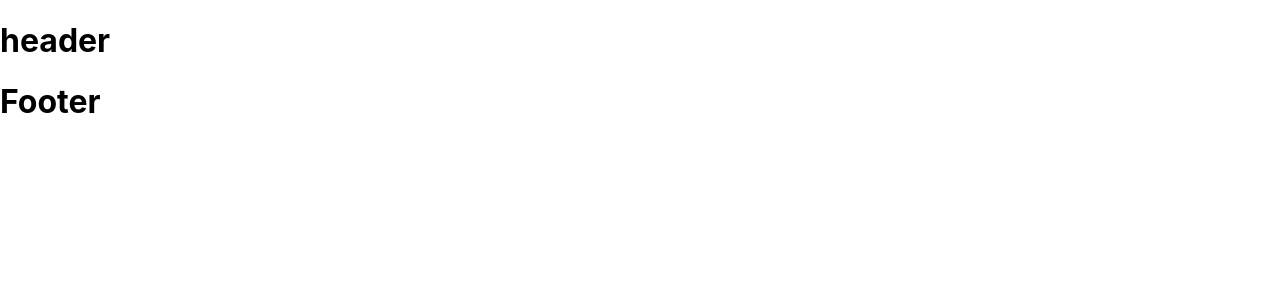
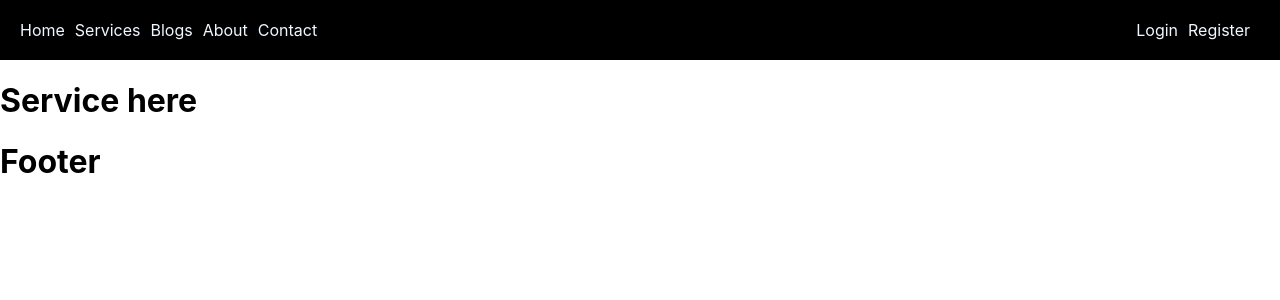
Before and after one commit to pixprocoder/fitness-center, a React (Create React App) app: page /services in a window 1280 px wide. Shown: the top 300 px of the page. Built offline with nearby package versions, Linux system fonts and the light colour scheme.

Commit message:
router install and route and header setup complited

```diff
--- a/package.json
+++ b/package.json
@@ -8,6 +8,7 @@
     "@testing-library/user-event": "^13.5.0",
     "react": "^18.0.0",
     "react-dom": "^18.0.0",
+    "react-router-dom": "^6.3.0",
     "react-scripts": "5.0.1",
     "web-vitals": "^2.1.4"
   },
--- a/src/App.js
+++ b/src/App.js
@@ -1,11 +1,29 @@
 import "./App.css";
+import { Route, Routes } from "react-router-dom";
 import Header from "./pages/Shared/Header/Header";
 import Footer from "../src/pages/Shared/Footer/Footer";
+import Home from "../src/pages/Home/Home/Home";
+import Services from "./pages/Home/Services/Services";
+import Blogs from "../src/pages/Blogs/Blogs";
+import About from "../src/pages/About/About";
+import Contact from "../src/pages/Contact/Contact";
+import Login from "../src/pages/Register/Login/Login";
+import Register from "../src/pages/Register/Register/Register";
 
 function App() {
   return (
     <>
       <Header />
+      <Routes>
+        <Route path="/" element={<Home />} />
+        <Route path="/home" element={<Home />} />
+        <Route path="/services" element={<Services />} />
+        <Route path="/blogs" element={<Blogs />} />
+        <Route path="/about" element={<About />} />
+        <Route path="/contact" element={<Contact />} />
+        <Route path="/login" element={<Login />} />
+        <Route path="/register" element={<Register />} />
+      </Routes>
       <Footer />
     </>
   );
--- a/src/index.js
+++ b/src/index.js
@@ -1,14 +1,17 @@
-import React from 'react';
-import ReactDOM from 'react-dom/client';
-import './index.css';
-import App from './App';
-import reportWebVitals from './reportWebVitals';
+import React from "react";
+import ReactDOM from "react-dom/client";
+import "./index.css";
+import App from "./App";
+import reportWebVitals from "./reportWebVitals";
+import { BrowserRouter } from "react-router-dom";
 
-const root = ReactDOM.createRoot(document.getElementById('root'));
+const root = ReactDOM.createRoot(document.getElementById("root"));
 root.render(
-  <React.StrictMode>
-    <App />
-  </React.StrictMode>
+  <BrowserRouter>
+    <React.StrictMode>
+      <App />
+    </React.StrictMode>
+  </BrowserRouter>
 );
 
 // If you want to start measuring performance in your app, pass a function
--- /dev/null
+++ b/src/pages/Home/Services/Services.js
@@ -0,0 +1,11 @@
+import React from "react";
+
+const Services = () => {
+  return (
+    <div>
+      <h1>Service here</h1>
+    </div>
+  );
+};
+
+export default Services;
--- /dev/null
+++ b/src/pages/Shared/Header/Header.css
@@ -0,0 +1,12 @@
+nav{
+    background-color: black;
+    padding: 20px;
+    display: flex;
+    justify-content: space-between;
+}
+nav a{
+    color: aliceblue;
+    text-decoration: none;
+    margin-right: 10px;
+
+}
--- a/src/pages/Shared/Header/Header.js
+++ b/src/pages/Shared/Header/Header.js
@@ -1,10 +1,25 @@
 import React from "react";
+import { Link } from "react-router-dom";
+import "./Header.css";
 
 const Header = () => {
   return (
-    <div>
-      <h1>header </h1>
-    </div>
+    <>
+      <nav>
+        <div>
+          <Link to="/home">Home</Link>
+          <Link to="/services">Services</Link>
+          <Link to="/blogs">Blogs</Link>
+          <Link to="/about">About</Link>
+          <Link to="/contact">Contact</Link>
+        </div>
+
+        <div>
+          <Link to="/Login">Login</Link>
+          <Link to="/register">Register</Link>
+        </div>
+      </nav>
+    </>
   );
 };
 
```
Also changed, not shown: 1 other file (tests, documents, lock files or other folders).
